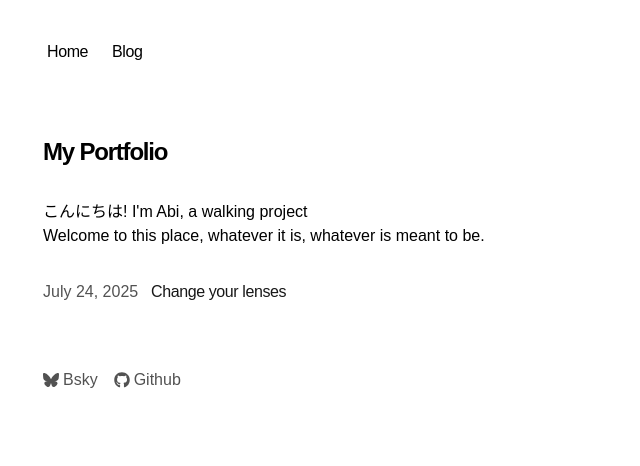
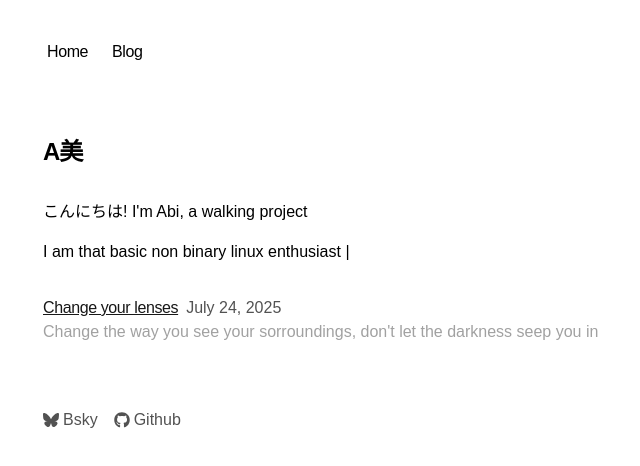
Before and after one commit to Abi-is-here/abiweb, a Next.js app: page / in a window 1280 px wide. Shown: the top 466 px of the page, without its empty margins (309-949 px from the left). Built offline with nearby package versions, Linux system fonts and the light colour scheme; a web font is replaced by a local one.

Commit message:
improved posts format, added a rotating text to the main page so I don't have to choose a bio

```diff
--- a/app/components/posts.tsx
+++ b/app/components/posts.tsx
@@ -16,20 +16,25 @@ export function BlogPosts() {
           return 1
         })
         .map((post) => (
+          <div key={post.slug}>
           <Link
-            key={post.slug}
-            className="flex flex-col space-y-1 mb-4"
+            className="flex flex-col space-y-1 "
             href={`/blog/${post.slug}`}
           >
-            <div className="w-full flex flex-col md:flex-row space-x-0 md:space-x-2">
-              <p className="text-neutral-600 dark:text-neutral-400 w-[100px] tabular-nums">
+            <div className="w-full flex flex-row md:flex-row space-x-0 md:space-x-2">
+              <p className="text-neutral-900 dark:text-neutral-100 tracking-tight hover:bg-violet-800 underline">
+                {post.metadata.title}
+
+              </p>
+              <div className="text-neutral-600">
                 {formatDate(post.metadata.publishedAt, false)}
-              </p>
-              <p className="text-neutral-900 dark:text-neutral-100 tracking-tight hover:bg-violet-800">
-                {post.metadata.title}
-              </p>
-            </div>
+                </div>
+              </div>
           </Link>
+          <div className="mb-4 text-neutral-400">
+            {post.metadata.summary}
+          </div>
+          </div>
         ))}
     </div>
   )
--- /dev/null
+++ b/app/components/rotatingText.tsx
@@ -0,0 +1,20 @@
+
+'use client'
+import { ReactTyped } from "react-typed";
+
+export function RotatingText({ options, typeSpeed, backDelay, backSpeed }) {
+    console.log(options)
+  return (
+      <div>
+        <ReactTyped
+          strings={options}
+          typeSpeed={typeSpeed}
+          backSpeed={backSpeed}
+          backDelay={backDelay}
+          startWhenVisible
+          shuffle
+          loop
+        />
+      </div>
+  )
+}
--- a/app/page.tsx
+++ b/app/page.tsx
@@ -1,16 +1,27 @@
+
 import { BlogPosts } from 'app/components/posts'
+import { RotatingText } from './components/rotatingText'
 
 export default function Page() {
   return (
     <section>
       <h1 className="mb-8 text-2xl font-semibold tracking-tighter">
-        My Portfolio
+        A美
       </h1>
+      <pre>
+      </pre>
       <p className="mb-4">
         こんにちは! I'm Abi, a walking project
-        <br/>
-        Welcome to this place, whatever it is, whatever is meant to be.
       </p>
+      <RotatingText
+        options={["I am that basic non binary linux enthusiast that spends too much time online",
+                  "I hate when antennas point in different directions",
+                  "Welcome to my thought shithole"]}
+        typeSpeed={100}
+        backSpeed={100}
+        backDelay={400}
+        />
+
       <div className="my-8">
         <BlogPosts />
       </div>
--- a/app/robots.ts
+++ /dev/null
@@ -1,12 +0,0 @@
-import { baseUrl } from 'app/sitemap'
-
-export default function robots() {
-  return {
-    rules: [
-      {
-        userAgent: '*',
-      },
-    ],
-    sitemap: `${baseUrl}/sitemap.xml`,
-  }
-}
--- a/package.json
+++ b/package.json
@@ -19,6 +19,7 @@
     "react": "19.1.0",
     "react-dom": "19.1.0",
     "react-icons": "^5.5.0",
+    "react-typed": "^2.0.12",
     "sugar-high": "^0.6.0",
     "tailwindcss": "4.0.0-alpha.13",
     "typescript": "5.3.3"
```
Also changed, not shown: 1 other file (tests, documents, lock files or other folders).
